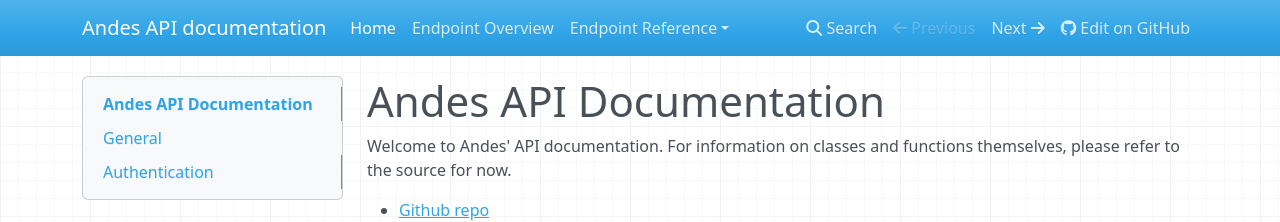
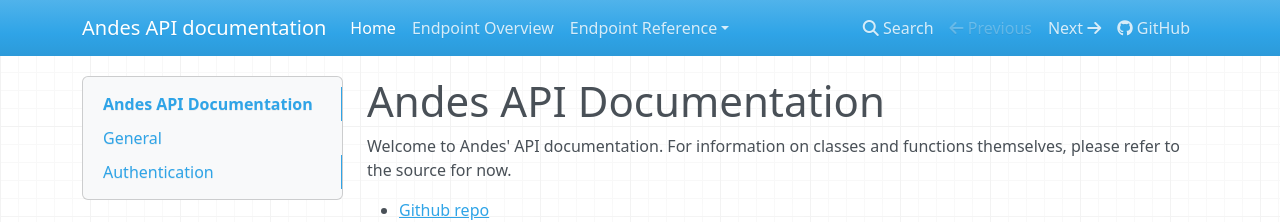
Before and after one commit to obitech/andes, an MkDocs documentation site: the page built from docs/docs/index.md, in a window 1280 px wide. Shown: the top 222 px of the page. Built offline with MkDocs 1.6.1, drawn with Linux system fonts in a browser that asks for light colours; nearby versions of some CDN libraries; old or Windows-style settings are respelled for this version of MkDocs; some of the changed lines change nothing that is shown.

Commit message:
fixed github links in docs

```diff
--- a/docs/mkdocs.yml
+++ b/docs/mkdocs.yml
@@ -1,9 +1,11 @@
 site_name: Andes API documentation
+site_description: "Andes API Documentation"
 site_url: https://obitech.github.io/andes/
+site_author: "obitech"
+
 repo_url: https://github.com/obitech/andes
 repo_name: 'GitHub'
-site_description: "Andes API Documentation"
-site_author: "obitech"
+edit_uri: ""
 
 pages:
   - Home: 'index.md'
```
